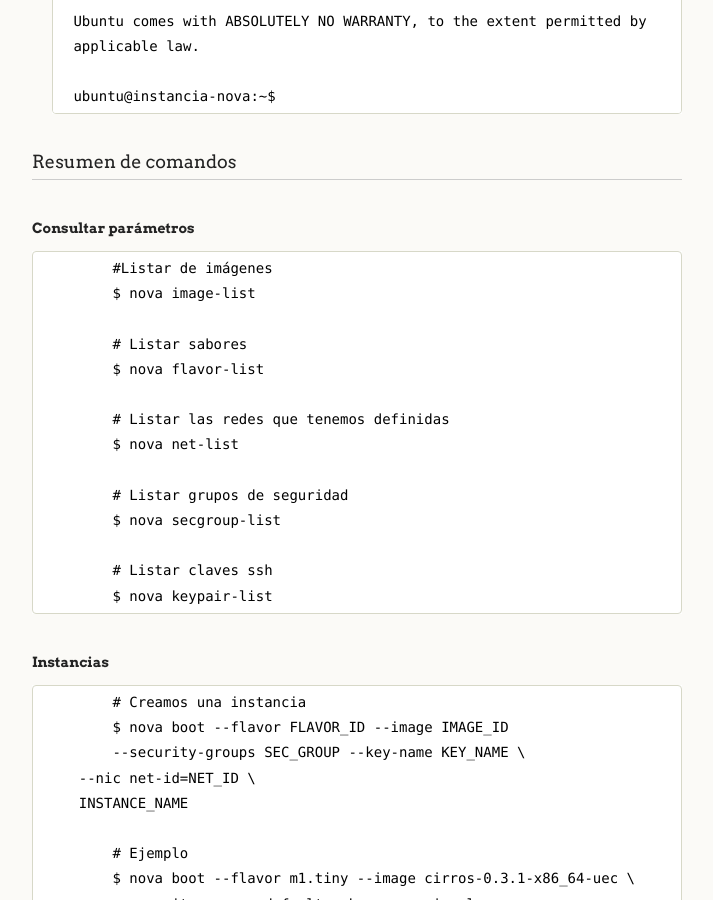
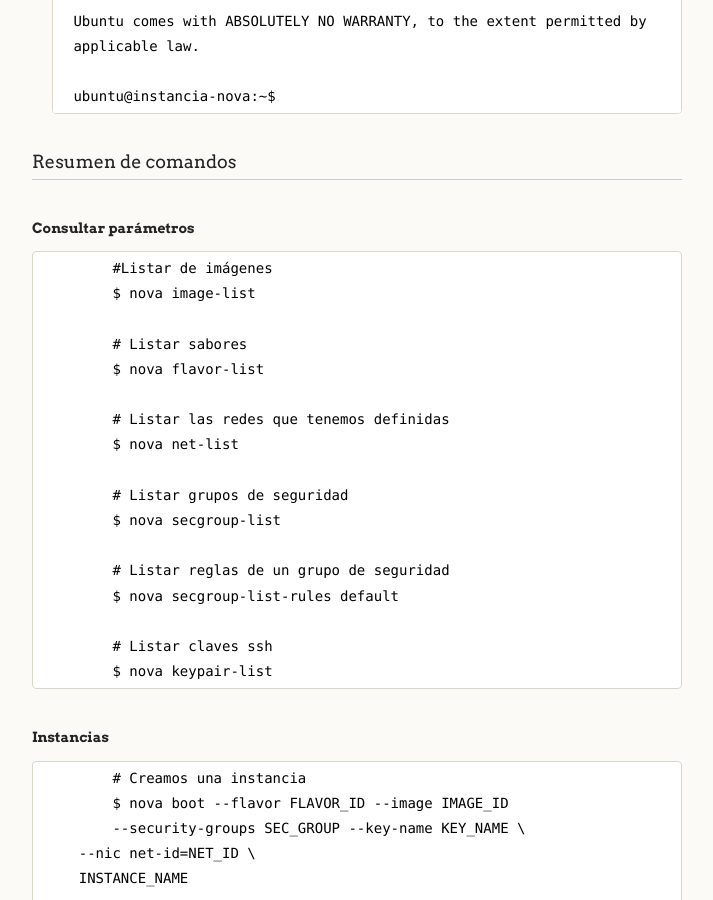
Before and after one commit to iesgn/cloud2, a Jekyll site: the page built from curso/u5/instancia.md, in a window 1280 px wide and 900 px high, scrolled down 4423 px. Shown: the whole window, without its empty margins (278-991 px from the left). Built offline with Jekyll 4.4.1, drawn with Linux system fonts in a browser that asks for light colours.

Commit message:
Cambios menores

```diff
--- a/curso/u5/instancia.md
+++ b/curso/u5/instancia.md
@@ -192,6 +192,9 @@ Vamos a ver todos los pasos que necesitamos para crear una instancia:
 		# Listar grupos de seguridad
 		$ nova secgroup-list
 
+		# Listar reglas de un grupo de seguridad
+		$ nova secgroup-list-rules default
+
 		# Listar claves ssh
 		$ nova keypair-list
 
```
